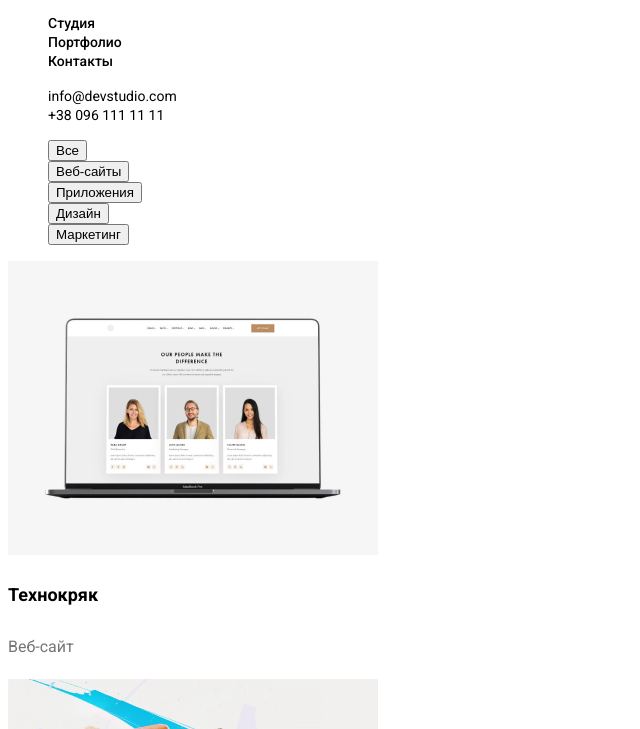
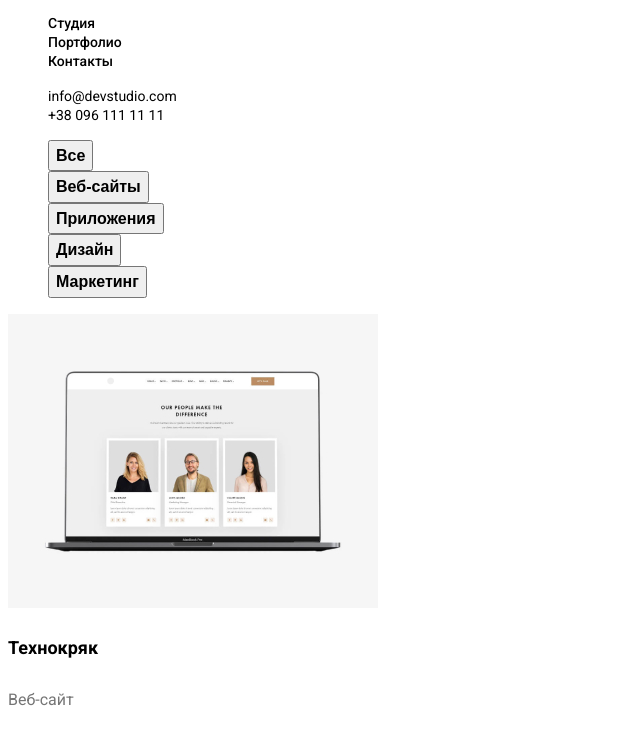
Before and after one commit to mangasar/goit-markup-hw-02, a plain HTML site: page portfolio.html in a window 1280 px wide. Shown: the part 40-769 px from the top of the page, without its empty margins (0-640 px from the left). Drawn offline with Linux system fonts and the light colour scheme.

Commit message:
Update styles.css

```diff
--- a/css/styles.css
+++ b/css/styles.css
@@ -75,7 +75,7 @@ body {
   color: var(--main-color);
 }
 /* button */
-.button > button {
+.button button {
   font-weight: bold;
   font-size: 16px;
   line-height: 1.6;
```
